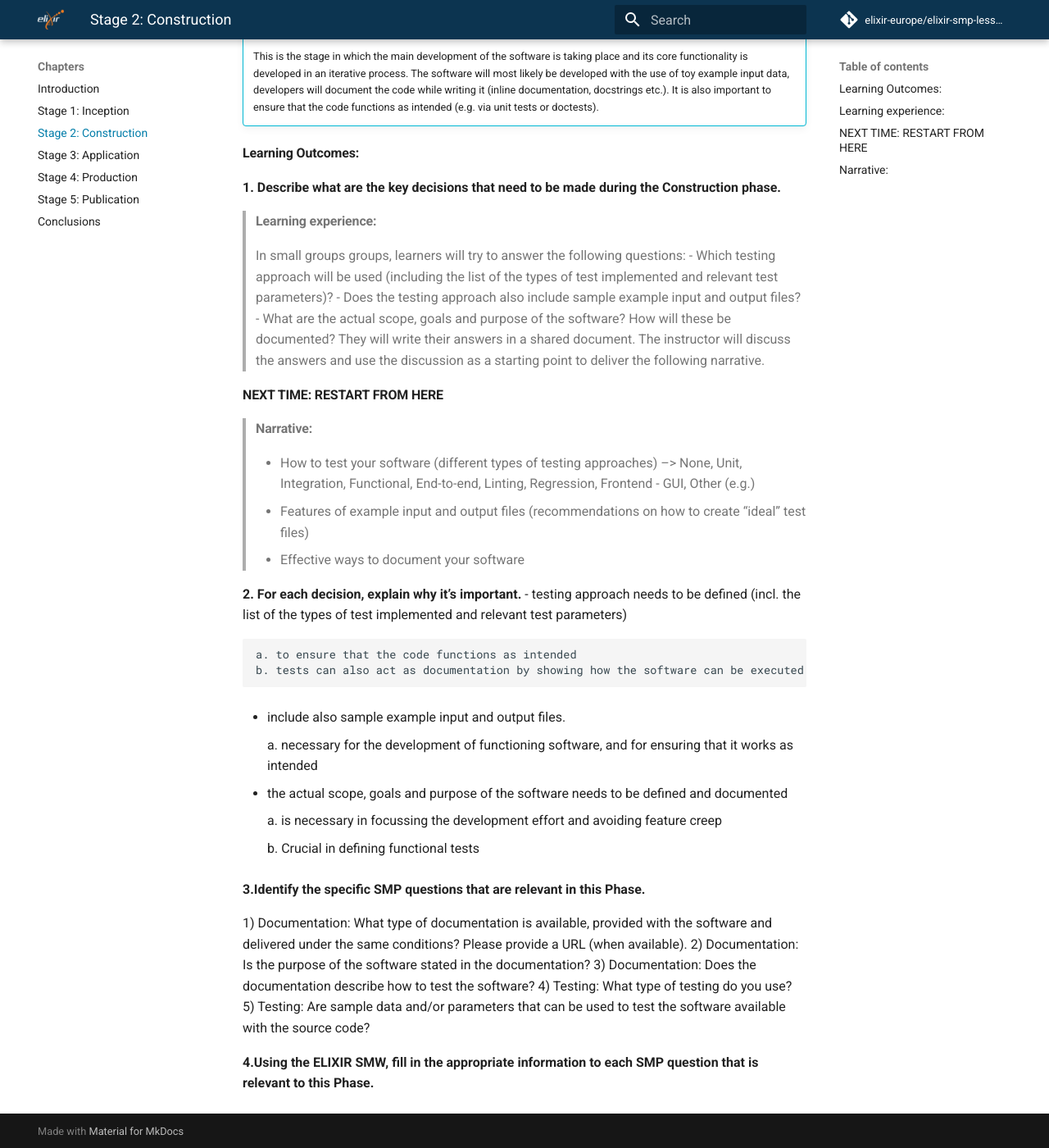
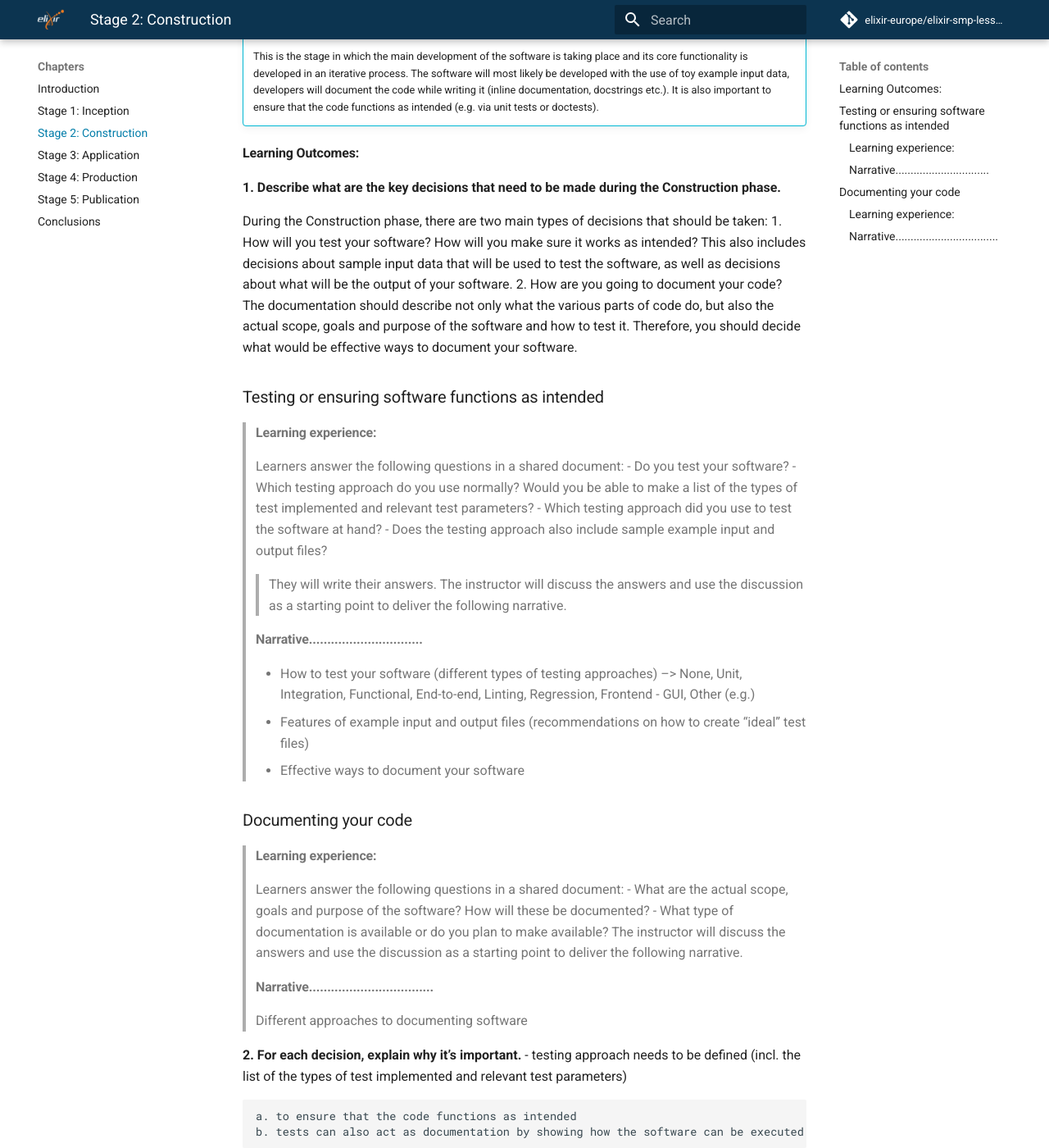
Before and after one commit to elixir-europe/elixir-smp-lesson, an MkDocs documentation site: the page built from docs/chapters/stage2_construction.md, in a window 1280 px wide and 1400 px high, scrolled down 347 px. Shown: the whole window at 82% size. Built offline with MkDocs 1.6.1 and Material for MkDocs 9.7.7, drawn with Linux system fonts in a browser that asks for light colours; comment, search, counter and statistics services are not loaded.

Commit message:
Update stage2_construction.md

```diff
--- a/docs/chapters/stage2_construction.md
+++ b/docs/chapters/stage2_construction.md
@@ -17,20 +17,39 @@ tags:
 
 **1. Describe what are the key decisions that need to be made during the Construction phase.**
 
+During the Construction phase, there are two main types of decisions that should be taken:
+1. How will you test your software? How will you make sure it works as intended? This also includes decisions about sample input data that will be used to test the software, as well as decisions about what will be the output of your software.
+2. How are you going to document your code? The documentation should describe not only what the various parts of code do, but also the actual scope, goals and purpose of the software and how to test it. Therefore, you should decide what would be effective ways to document your software.
+
+### Testing or ensuring software functions as intended
+
 >#### Learning experience:
-> In small groups groups, learners will try to answer the following questions:
-> - Which testing approach will be used (including the list of the types of test implemented and relevant test parameters)?
+> Learners answer the following questions in a shared document:
+> - Do you test your software?
+> - Which testing approach do you use normally? Would you be able to make a list of the types of test implemented and relevant test parameters?
+> - Which testing approach did you use to test the software at hand?
 > - Does the testing approach also include sample example input and output files?
-> - What are the actual scope, goals and purpose of the software? How will these be documented?
-> They will write their answers in a shared document.
+> > They will write their answers.
 > The instructor will discuss the answers and use the discussion as a starting point to deliver the following narrative.
 
-#### NEXT TIME: RESTART FROM HERE
->#### Narrative:
+
+> #### Narrative...............................
 > - How to test your software (different types of testing approaches)
 >   --> None, Unit, Integration, Functional, End-to-end, Linting, Regression, Frontend - GUI, Other (e.g.)
 > - Features of example input and output files (recommendations on how to create "ideal" test files)
 > - Effective ways to document your software
+
+### Documenting your code
+
+>#### Learning experience:
+> Learners answer the following questions in a shared document:
+> - What are the actual scope, goals and purpose of the software? How will these be documented?
+> - What type of documentation is available or do you plan to make available?
+> The instructor will discuss the answers and use the discussion as a starting point to deliver the following narrative.
+
+> #### Narrative..................................
+> Different approaches to documenting software
+
 
 **2. For each decision, explain why it’s important.**
 - testing approach needs to be defined (incl. the list of the types of test implemented and relevant test parameters)
@@ -48,6 +67,9 @@ tags:
 
     b. Crucial in defining functional tests
 
+###
+
+
 **3.Identify the specific SMP questions that are relevant in this Phase.**
 
 1) Documentation: What type of documentation is available, provided with the software and delivered under the same conditions? Please provide a URL (when available).
```
